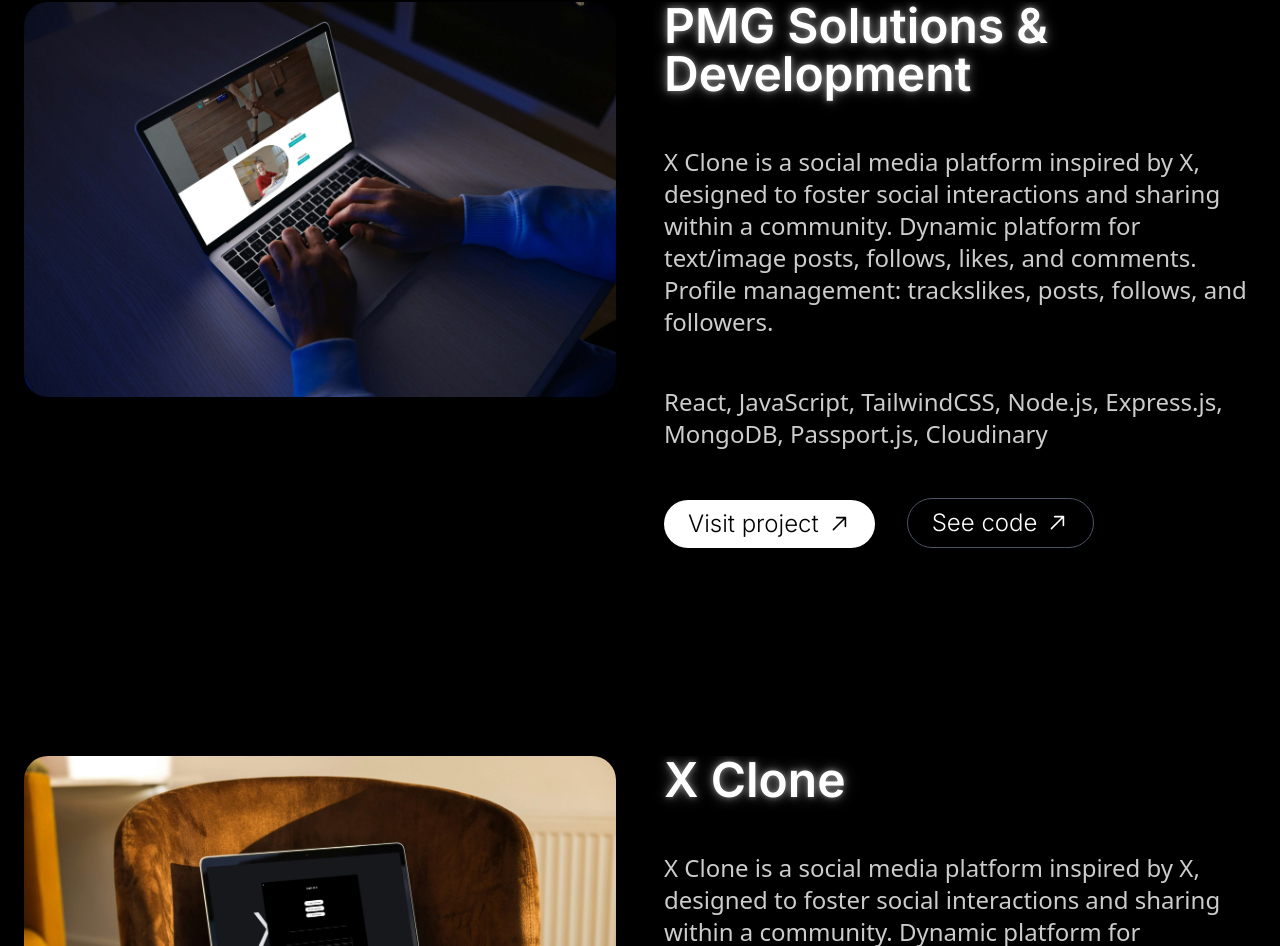
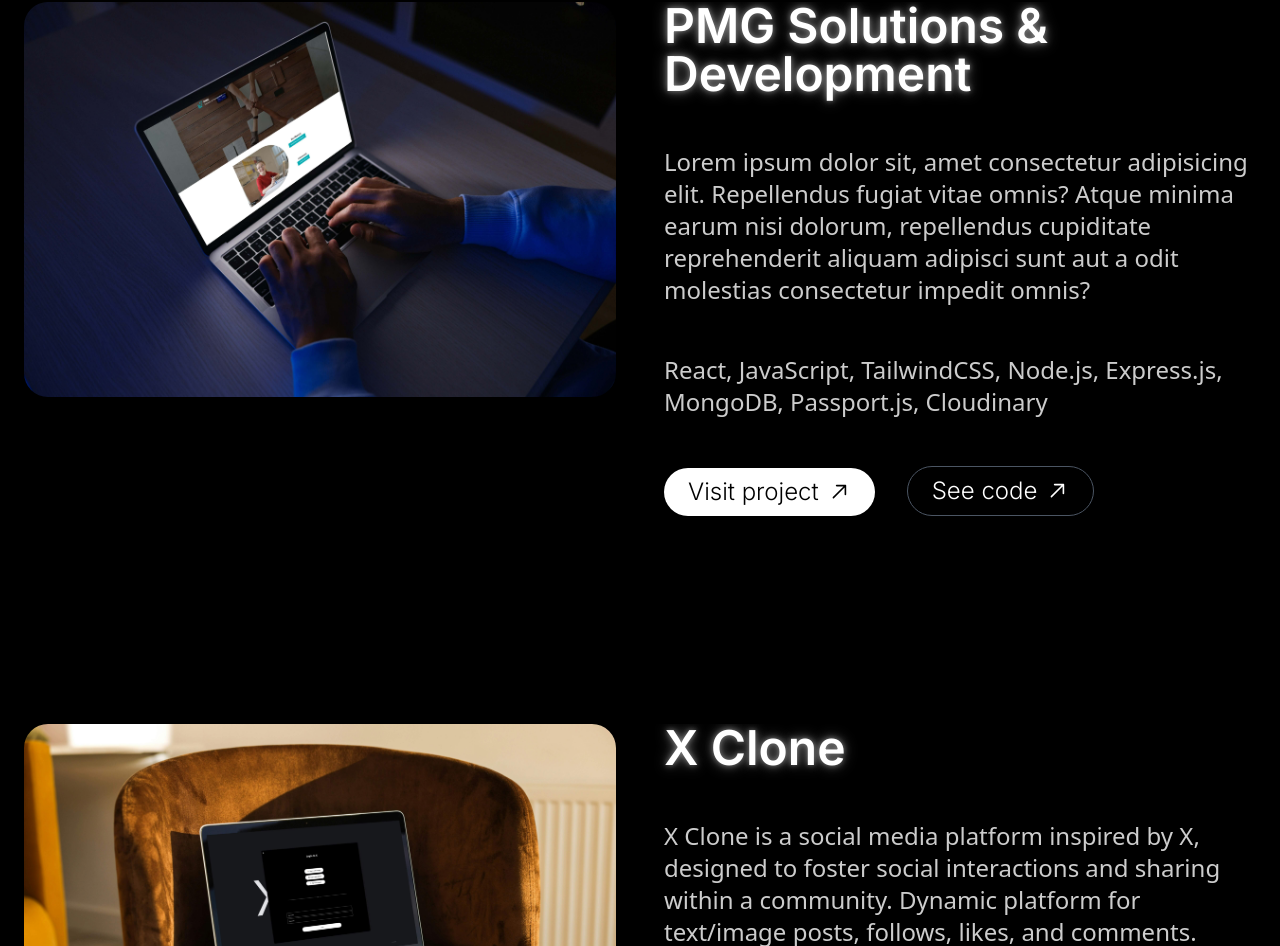
Before and after one commit to beMimg/bemimg-website, a Next.js app: page / in a window 1280 px wide. Shown: the part 1070-2016 px from the top of the page. Built offline with nearby package versions, Linux system fonts and the light colour scheme.

Commit message:
Add placeholder blur in Images components

```diff
--- a/components/Project.tsx
+++ b/components/Project.tsx
@@ -59,6 +59,7 @@
             src={image}
             className="duration-400 w-full transition-transform ease-in-out group-hover:scale-110"
             alt="mockup"
+            placeholder="blur"
           />
         </motion.div>
       </motion.figure>
--- a/package.json
+++ b/package.json
@@ -11,7 +11,6 @@
   "dependencies": {
     "clsx": "^2.1.1",
     "framer-motion": "^11.2.6",
-    "lazysizes": "^5.3.2",
     "next": "14.2.3",
     "react": "^18",
     "react-dom": "^18",
--- a/utils/allProjects.ts
+++ b/utils/allProjects.ts
@@ -8,7 +8,7 @@
     image: mockUpPmg,
     title: "PMG Solutions & Development",
     description:
-      "X Clone is a social media platform inspired by X, designed to foster social interactions and sharing within a community. Dynamic platform for text/image posts, follows, likes, and comments. Profile management: trackslikes, posts, follows, and followers.",
+      " Lorem ipsum dolor sit, amet consectetur adipisicing elit. Repellendus fugiat vitae omnis? Atque minima earum nisi dolorum, repellendus cupiditate reprehenderit aliquam adipisci sunt aut a odit molestias consectetur impedit omnis?",
     tech: "React, JavaScript, TailwindCSS, Node.js, Express.js, MongoDB, Passport.js, Cloudinary",
     preview: "https://x-clone-bemimg.netlify.app",
     code: "https://github.com/beMimg/x-clone-frontend",
```
Also changed, not shown: 1 other file (tests, documents, lock files or other folders).
